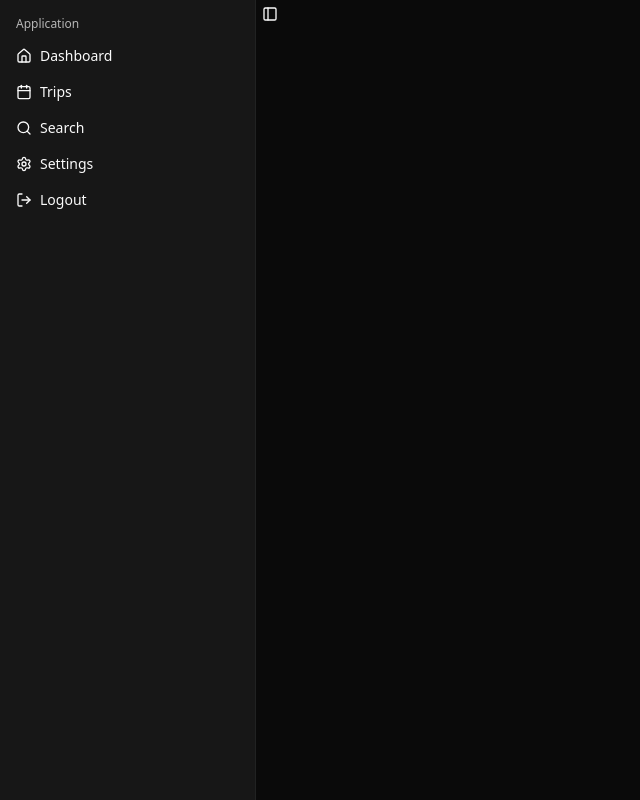
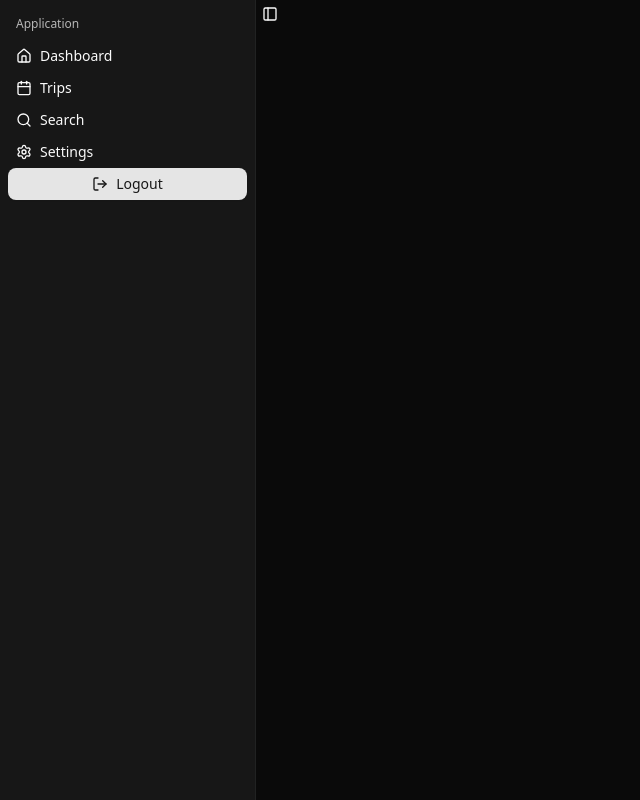
Before and after one commit to Ethan-Lai/budgeteer, a React (Vite) app in the folder client/: page /app in a window 1280 px wide. Shown: the whole page, without its empty margins (0-640 px from the left). Built offline with nearby package versions, Linux system fonts and the light colour scheme; the HTML template or start-up script is replaced by a standard one.

Commit message:
Added logout button function

```diff
--- a/client/src/components/AppSidebar.jsx
+++ b/client/src/components/AppSidebar.jsx
@@ -10,6 +10,9 @@ import {
   SidebarMenuButton,
   SidebarMenuItem,
 } from "@/components/ui/sidebar"
+import { Button } from "./ui/button"
+import { useNavigate } from "react-router-dom"
+import axios from "axios"
 
 // Menu items.
 const items = [
@@ -33,14 +36,17 @@ const items = [
     url: "#",
     icon: Settings,
   },
-  {
-    title: "Logout",
-    url: "#",
-    icon: LogOut,
-  }
 ]
 
 export function AppSidebar() {
+    const navigate = useNavigate()
+
+    const handleLogout = () => {
+        localStorage.removeItem('token')
+        delete axios.defaults.headers.common['Authorization']
+        navigate('/')
+    }
+
   return (
     <Sidebar>
       <SidebarContent>
@@ -48,6 +54,7 @@ export function AppSidebar() {
           <SidebarGroupLabel>Application</SidebarGroupLabel>
           <SidebarGroupContent>
             <SidebarMenu>
+                <div className="flex flex-col h-full justify-between">
                     {items.map((item) => (
                         <SidebarMenuItem key={item.title}>
                             <SidebarMenuButton asChild>
@@ -58,6 +65,15 @@ export function AppSidebar() {
                                 </SidebarMenuButton>
                         </SidebarMenuItem>
                     ))}
+                    <SidebarMenuItem>
+                        <SidebarMenuButton asChild>
+                            <Button onClick={handleLogout}>
+                                <LogOut />
+                                <span>Logout</span>
+                            </Button>
+                        </SidebarMenuButton>
+                    </SidebarMenuItem>
+                </div>
             </SidebarMenu>
           </SidebarGroupContent>
         </SidebarGroup>
```
Lines whose indentation alone changed are shown as unchanged.
